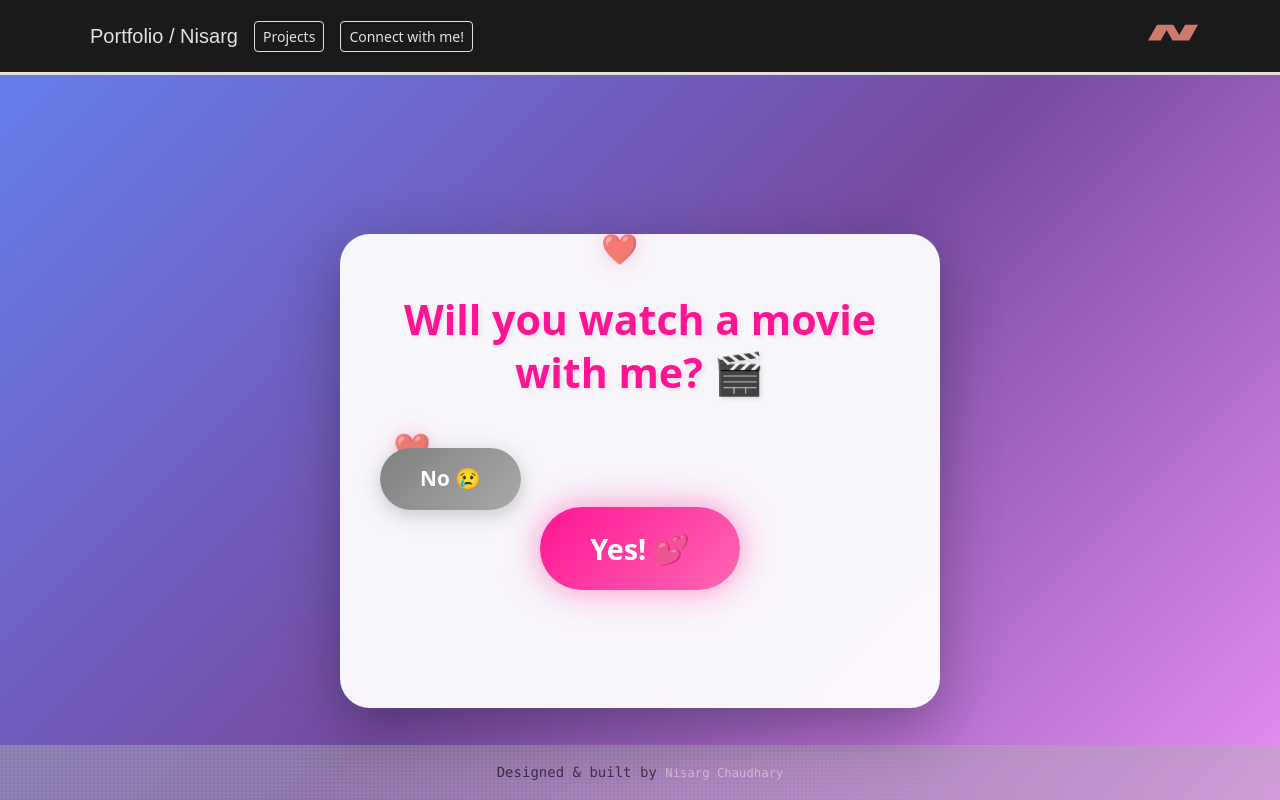
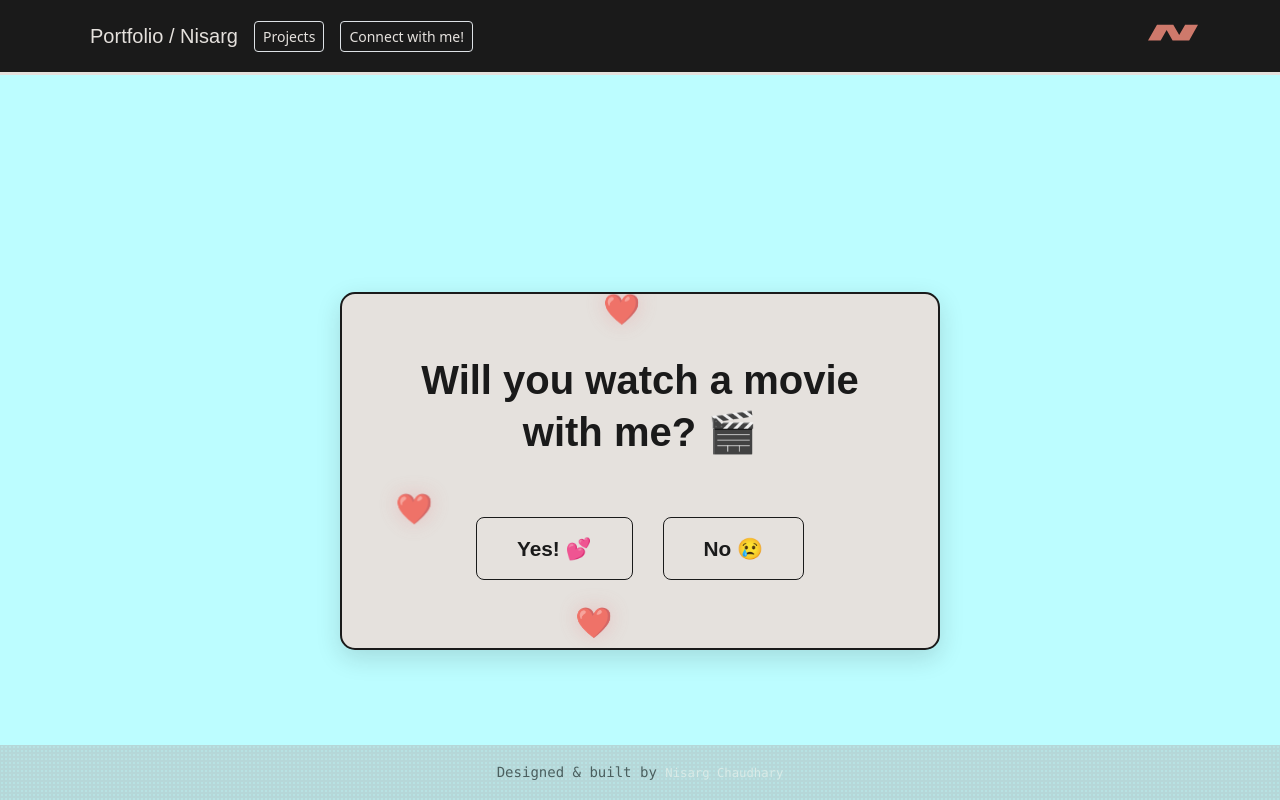
Before and after one commit to nisarg-11-here/Portfolio-Website, a React (Create React App) app in the folder frontend/: page /cutieangira in a window 1280 px wide. Built offline with nearby package versions, Linux system fonts and the light colour scheme; a web font is replaced by a local one.

Commit message:
Refactor: Update UI styles and button interactions
Co-authored-by: chaudharynisarg555 <chaudharynisarg555@gmail.com>

```diff
--- a/frontend/src/Components/CutieAngira.css
+++ b/frontend/src/Components/CutieAngira.css
@@ -4,7 +4,7 @@
   display: flex;
   justify-content: center;
   align-items: center;
-  background: linear-gradient(135deg, #667eea 0%, #764ba2 50%, #f093fb 100%);
+  background: rgb(188, 253, 255);
   position: relative;
   overflow: hidden;
   padding: 20px;
@@ -23,59 +23,60 @@
 .heart {
   position: absolute;
   font-size: 30px;
-  filter: drop-shadow(0 0 10px rgba(255, 105, 180, 0.5));
+  filter: drop-shadow(0 0 10px rgba(234, 133, 137, 0.5));
 }
 
 .content-wrapper {
   text-align: center;
   z-index: 1;
-  background: rgba(255, 255, 255, 0.95);
+  background: #e5e1ddff;
   padding: 60px 40px;
-  border-radius: 30px;
-  box-shadow: 0 20px 60px rgba(0, 0, 0, 0.3);
+  border-radius: 15px;
+  box-shadow: 0 8px 24px rgba(26, 26, 26, 0.15);
   max-width: 600px;
   width: 100%;
   position: relative;
-  backdrop-filter: blur(10px);
+  border: 2px solid #1a1a1aff;
 }
 
 .question-title {
   font-size: 2.5rem;
-  color: #ff1493;
+  color: #1a1a1aff;
   margin-bottom: 50px;
-  font-weight: 800;
-  text-shadow: 2px 2px 4px rgba(0, 0, 0, 0.1);
+  font-weight: 700;
   line-height: 1.3;
+  font-family: "basic-sans-black", sans-serif;
 }
 
 .buttons-container {
   display: flex;
-  gap: 20px;
+  gap: 30px;
   justify-content: center;
   align-items: center;
-  flex-wrap: wrap;
+  flex-wrap: nowrap;
   position: relative;
-  min-height: 200px;
+  min-height: 80px;
 }
 
 .yes-button {
-  padding: 20px 50px;
-  font-size: 1.8rem;
-  font-weight: bold;
-  background: linear-gradient(135deg, #ff1493, #ff69b4);
-  color: white;
-  border: none;
-  border-radius: 50px;
+  padding: 15px 40px;
+  font-size: 1.3rem;
+  font-weight: 600;
+  background: transparent;
+  color: #1a1a1aff;
+  border: 1.5px solid #1a1a1aff;
+  border-radius: 8px;
   cursor: pointer;
   transition: all 0.3s ease;
-  box-shadow: 0 10px 30px rgba(255, 20, 147, 0.4);
   position: relative;
   z-index: 2;
+  font-family: "basic-sans-black", sans-serif;
 }
 
 .yes-button:hover {
-  transform: scale(1.1);
-  box-shadow: 0 15px 40px rgba(255, 20, 147, 0.6);
+  background-color: #ce796bff;
+  color: #e5e1ddff;
+  border-color: #ce796bff;
 }
 
 .yes-button:disabled {
@@ -86,19 +87,21 @@
 .no-button {
   padding: 15px 40px;
   font-size: 1.3rem;
-  font-weight: bold;
-  background: linear-gradient(135deg, #808080, #a9a9a9);
-  color: white;
-  border: none;
-  border-radius: 50px;
+  font-weight: 600;
+  background: transparent;
+  color: #1a1a1aff;
+  border: 1.5px solid #1a1a1aff;
+  border-radius: 8px;
   cursor: pointer;
-  transition: all 0.3s ease;
-  box-shadow: 0 5px 20px rgba(128, 128, 128, 0.4);
+  transition: background-color 0.3s ease, color 0.3s ease, border-color 0.3s ease;
   z-index: 1;
+  font-family: "basic-sans-black", sans-serif;
 }
 
 .no-button:hover {
-  transform: scale(1.05);
+  background-color: #ea8589ff;
+  color: #e5e1ddff;
+  border-color: #ea8589ff;
 }
 
 .modal-overlay {
@@ -107,7 +110,7 @@
   left: 0;
   right: 0;
   bottom: 0;
-  background: rgba(0, 0, 0, 0.7);
+  background: rgba(26, 26, 26, 0.8);
   display: flex;
   justify-content: center;
   align-items: center;
@@ -116,46 +119,50 @@
 }
 
 .modal-content {
-  background: linear-gradient(135deg, #fff, #ffe6f0);
+  background: #e5e1ddff;
   padding: 50px 40px;
-  border-radius: 30px;
-  box-shadow: 0 20px 60px rgba(255, 20, 147, 0.4);
+  border-radius: 15px;
+  box-shadow: 0 8px 24px rgba(26, 26, 26, 0.3);
   text-align: center;
   max-width: 500px;
   width: 100%;
+  border: 2px solid #1a1a1aff;
 }
 
 .modal-content h2 {
   font-size: 3rem;
-  color: #ff1493;
+  color: #ce796bff;
   margin-bottom: 20px;
-  font-weight: 800;
+  font-weight: 700;
+  font-family: "basic-sans-black", sans-serif;
 }
 
 .modal-message {
   font-size: 1.5rem;
-  color: #333;
+  color: #1a1a1aff;
   margin-bottom: 30px;
   line-height: 1.6;
-  font-weight: 600;
+  font-weight: 500;
+  font-family: "basic-sans-black", sans-serif;
 }
 
 .close-button {
   padding: 15px 40px;
   font-size: 1.2rem;
-  font-weight: bold;
-  background: linear-gradient(135deg, #667eea, #764ba2);
-  color: white;
-  border: none;
-  border-radius: 25px;
+  font-weight: 600;
+  background: transparent;
+  color: #1a1a1aff;
+  border: 1.5px solid #1a1a1aff;
+  border-radius: 8px;
   cursor: pointer;
   transition: all 0.3s ease;
-  box-shadow: 0 5px 20px rgba(102, 126, 234, 0.4);
+  font-family: "basic-sans-black", sans-serif;
 }
 
 .close-button:hover {
-  transform: scale(1.1);
-  box-shadow: 0 8px 25px rgba(102, 126, 234, 0.6);
+  background-color: #87baabff;
+  color: #e5e1ddff;
+  border-color: #87baabff;
 }
 
 /* Mobile Responsiveness */
--- a/frontend/src/Components/CutieAngira.jsx
+++ b/frontend/src/Components/CutieAngira.jsx
@@ -16,11 +16,10 @@ const CutieAngira = () => {
   };
 
   const handleNoHover = () => {
-    // Generate random position within viewport
-    const maxX = window.innerWidth - 150; // button width
-    const maxY = window.innerHeight - 60; // button height
-    const randomX = Math.random() * maxX;
-    const randomY = Math.random() * maxY;
+    // Generate random position within a tighter range (300px x 200px area)
+    const maxOffset = 150; // movement range from center
+    const randomX = (Math.random() - 0.5) * maxOffset * 2;
+    const randomY = (Math.random() - 0.5) * 100; // smaller vertical range
 
     setNoButtonPosition({ x: randomX, y: randomY });
   };
@@ -75,69 +74,31 @@ const CutieAngira = () => {
           ))}
         </div>
 
-        <motion.h1
-          className="question-title"
-          animate={{
-            scale: [1, 1.05, 1],
-          }}
-          transition={{
-            duration: 2,
-            repeat: Infinity,
-            ease: "easeInOut"
-          }}
-        >
+        <h1 className="question-title">
           Will you watch a movie with me? 🎬
-        </motion.h1>
+        </h1>
 
         <div className="buttons-container">
-          <motion.button
+          <button
             className="yes-button"
             onClick={handleYesClick}
             disabled={buttonClicked}
-            whileHover={{ scale: 1.1 }}
-            whileTap={{ scale: 0.95 }}
-            animate={{
-              boxShadow: [
-                "0 0 20px rgba(255, 105, 180, 0.5)",
-                "0 0 40px rgba(255, 105, 180, 0.8)",
-                "0 0 20px rgba(255, 105, 180, 0.5)",
-              ]
-            }}
-            transition={{
-              boxShadow: {
-                duration: 2,
-                repeat: Infinity,
-                ease: "easeInOut"
-              }
-            }}
           >
             Yes! 💕
-          </motion.button>
+          </button>
 
-          <motion.button
+          <button
             className="no-button"
             onMouseEnter={handleNoHover}
             onClick={handleNoClick}
             onTouchStart={handleNoClick}
             style={{
-              position: 'absolute',
-              left: `${noButtonPosition.x}px`,
-              top: `${noButtonPosition.y}px`,
-            }}
-            whileHover={{ scale: 1.05 }}
-            animate={{
-              rotate: [0, -5, 5, -5, 0],
-            }}
-            transition={{
-              rotate: {
-                duration: 0.5,
-                repeat: Infinity,
-                repeatDelay: 1
-              }
+              transform: `translate(${noButtonPosition.x}px, ${noButtonPosition.y}px)`,
+              transition: 'transform 0.3s ease'
             }}
           >
             No 😢
-          </motion.button>
+          </button>
         </div>
       </motion.div>
 
```
